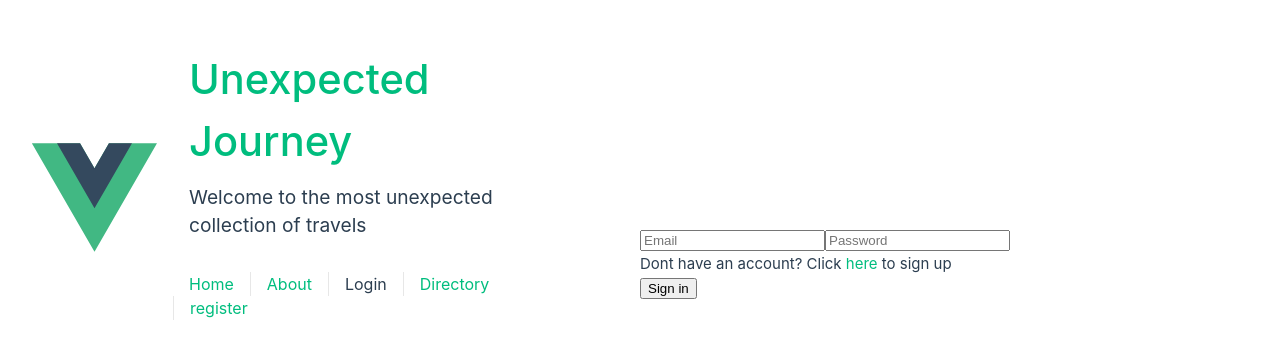
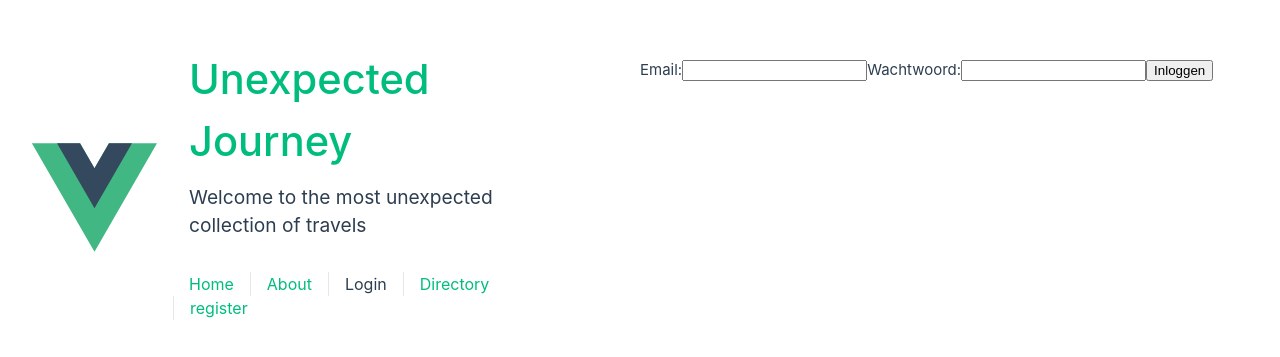
Before and after one commit to Nikai117/Unexpected-Journey--Vue, a Vue app: page /login in a window 1280 px wide. Shown: the part 203-560 px from the top of the page. Built offline with nearby package versions, Linux system fonts and the light colour scheme.

Commit message:
WIP verify for customers

```diff
--- a/src/router/index.js
+++ b/src/router/index.js
@@ -16,9 +16,15 @@ const router = createRouter({
     },
 
     {
+      path: '/loginold',
+      name: 'loginold',
+      component: () => import('../views/LoginView.vue')
+    },
+
+    {
       path: '/login',
       name: 'login',
-      component: () => import('../views/LoginView.vue')
+      component: () => import('../views/AILoginView.vue')
     },
 
     {
--- /dev/null
+++ b/src/views/AILoginview.vue
@@ -0,0 +1,40 @@
+<template>
+    <div>
+      <form @submit.prevent="login">
+        <label for="email">Email:</label>
+        <input id="email" type="email" v-model="email" />
+        <label for="password">Wachtwoord:</label>
+        <input id="password" type="password" v-model="password" />
+        <button type="submit">Inloggen</button>
+      </form>
+    </div>
+  </template>
+
+  <script>
+  import axios from "axios";
+
+  export default {
+    data() {
+      return {
+        email: "",
+        password: ""
+      };
+    },
+    methods: {
+      async login() {
+        try {
+          const response = await axios.post("/login", {
+            email: this.email,
+            password: this.password
+          });
+
+          localStorage.setItem("token", response.data.token);
+
+          this.$router.push("/directory");
+        } catch (error) {
+          console.error(error);
+        }
+      }
+    }
+  };
+  </script>
--- a/src/views/DirectoryView.vue
+++ b/src/views/DirectoryView.vue
@@ -30,14 +30,29 @@ export default {
     name: "customer",
     data() {
         return {
-            items: []
+            items: [],
+            data: {},
+            newdata: [],
 
     }
 },
  async mounted (){
+
+    try {
+        const token = localStorage.getItem('token')
+        console.log(data)
+        const newdata = axios.get("http://localhost:2020/auth", {"token": token});
+        console.log(newdata)
+
     axios.get("http://localhost:2020/getCustomers")
     .then(res => (this.items = res.data)).catch(error => console.log(error))
     console.log(this.items)
-}
+    } catch {
+        console.log("Oh no, it is broken")
+    }
+},
+
+
+
 }
 </script>
--- a/src/views/LoginView.vue
+++ b/src/views/LoginView.vue
@@ -12,7 +12,7 @@
               id="email"
               class="form-control mb-5"
               placeholder="Email"
-              v-model="auth.email"
+              v-model="email"
             />
             <!-- Password -->
             <input
@@ -20,7 +20,7 @@
               id="password"
               class="form-control mb-5"
               placeholder="Password"
-              v-model="auth.password"
+              v-model="password"
             />
             <p>
               Dont have an account? Click
@@ -42,36 +42,63 @@ import axios from 'axios';
 export default {
   data() {
     return {
-            auth: {
-                email: "",
-                password: "",
-            }
+      email: '',
+      password: ''
     }
   },
   methods: {
     async login() {
-          console.log(this.auth);
-          axios.post("auth/login", this.auth).then(response => {
-            axios.defaults.headers.common['Authorization'] = 'Bearer ' + response.data.token;
-
-            localStorage.setItem( 'token', JSON.stringify(response.data.token) );
+      // Stuur een POST-verzoek naar de /login-endpoint van de backend API
+      // met de gebruikersnaam en het wachtwoord als data
+      const { data } = await axios.post('/login', {
+        email: this.email,
+        password: this.password
       })
 
-            // try {
-            //     console.log("function has started");
-            //     console.log(axios.post("http://localhost:2020/auth/login", this.auth));
-            //     let response = await axios.post("http://localhost:2020/auth/login", this.auth);
-            //     console.log("Request was succesful")
-            //     console.log(response)
-            //     let token = response.data.token;
-            //     localStorage.setItem("user", token);
-            //     console.log("prepare for a fast redirect!")
-            //     this.$router.push("/");
-            // } catch (err) {
-            //     console.log(err.response);
-            // }
+      console.log(data)
+
+      // Sla het JWT-token op in de local storage
+      localStorage.setItem('token', data.token)
+
+      // Redirect naar de home-pagina
+      this.$router.push('/')
     }
   }
 }
 
-</script>
+// export default {
+//     data() {
+//         return {
+//             auth: {
+//                 email: "",
+//                 password: "",
+//             }
+//         }
+//     },
+//     methods: {
+//         async login() {
+//           console.log(this.auth);
+//           axios.post("auth/login", this.auth).then(response => {
+//             axios.defaults.headers.common['Authorization'] = 'Bearer ' + response.data.token;
+
+//             localStorage.setItem( 'token', JSON.stringify(response.data.token) );
+//           })
+
+//             // try {
+//             //     console.log("function has started");
+//             //     console.log(axios.post("http://localhost:2020/auth/login", this.auth));
+//             //     let response = await axios.post("http://localhost:2020/auth/login", this.auth);
+//             //     console.log("Request was succesful")
+//             //     console.log(response)
+//             //     let token = response.data.token;
+//             //     localStorage.setItem("user", token);
+//             //     console.log("prepare for a fast redirect!")
+//             //     this.$router.push("/");
+//             // } catch (err) {
+//             //     console.log(err.response);
+//             // }
+//         }
+//     }
+// }
+
+// </script>
```
Lines whose indentation alone changed are shown as unchanged.
